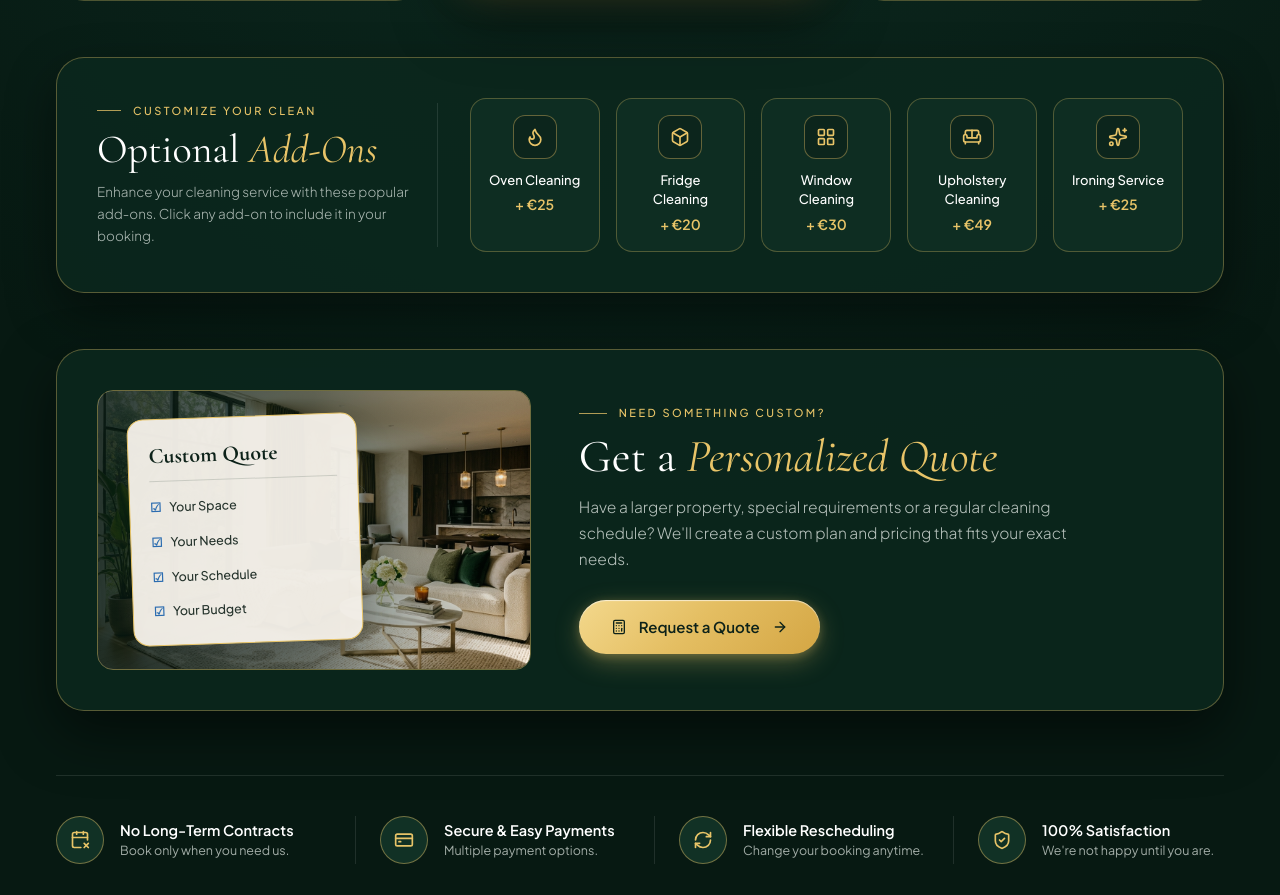
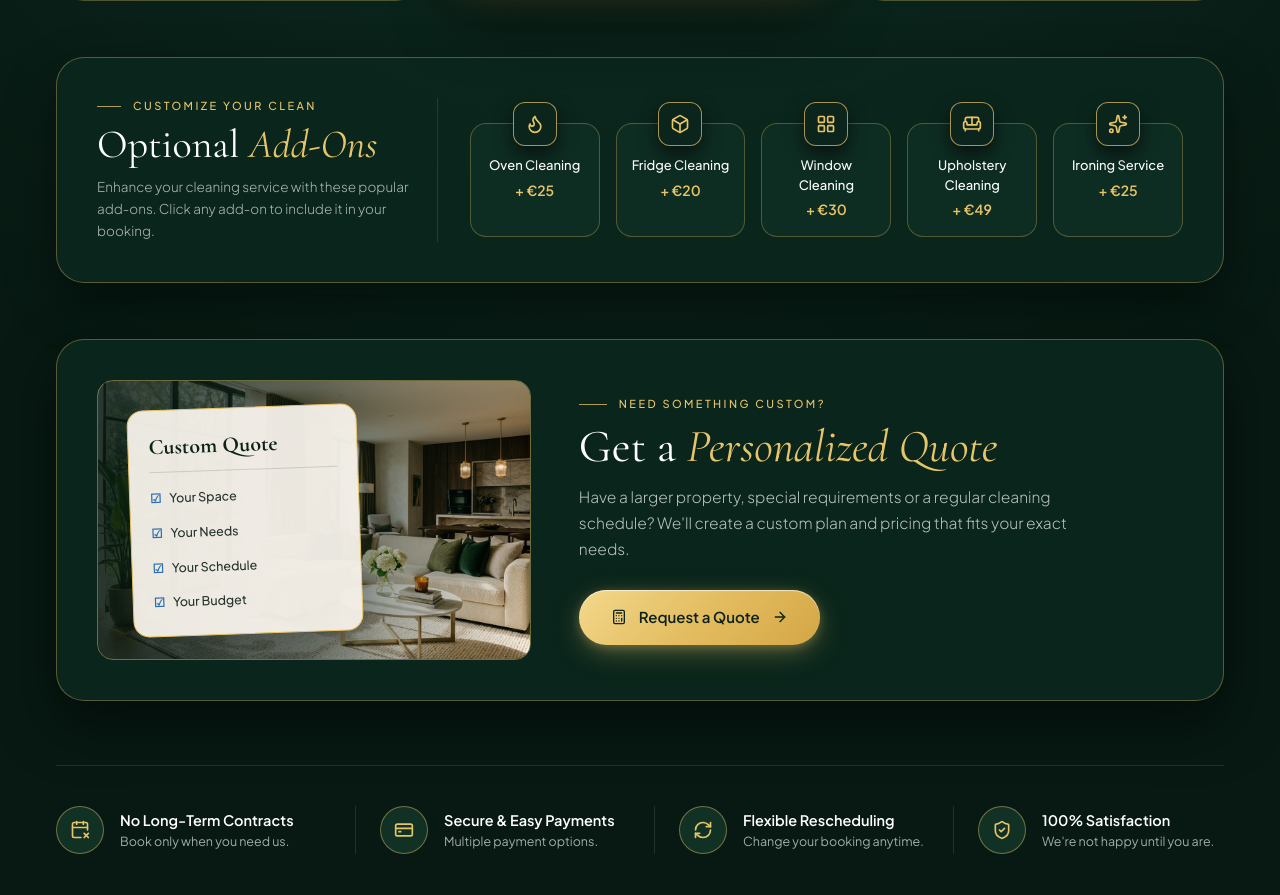
Before and after one commit to drkarn2000/cleanora-luxury-website, a website: page public/pricing.html in a window 1280 px wide. Shown: the part 1719-2614 px from the top of the page. Drawn offline with nearby package versions, Linux system fonts and the light colour scheme.

Commit message:
feat(pricing): Position Optional Add-Ons icons across top card borders (50% inside / 50% outside)

```diff
--- a/public/pricing.html
+++ b/public/pricing.html
@@ -404,41 +404,41 @@
             </p>
           </div>
 
-          <div id="addonsGrid" class="lg:col-span-8 grid grid-cols-2 sm:grid-cols-5 gap-4">
-            <button onclick="toggleAddon(this, 'Oven Cleaning (+€25)')" class="group cursor-pointer rounded-2xl bg-[#103024]/85 hover:bg-[#153e2f] border border-[#e8c468]/30 hover:border-[#e8c468] p-4 flex flex-col items-center text-center transition-all">
-              <div class="w-11 h-11 rounded-xl bg-[#0c251c] border border-[#e8c468]/40 flex items-center justify-center mb-3">
+          <div id="addonsGrid" class="lg:col-span-8 grid grid-cols-2 sm:grid-cols-5 gap-4 pt-5">
+            <button onclick="toggleAddon(this, 'Oven Cleaning (+€25)')" class="group relative cursor-pointer rounded-2xl bg-[#103024]/85 hover:bg-[#153e2f] border border-[#e8c468]/30 hover:border-[#e8c468] pt-8 pb-4 px-3 flex flex-col items-center text-center transition-all">
+              <div class="absolute top-0 left-1/2 -translate-x-1/2 -translate-y-1/2 z-20 w-11 h-11 rounded-xl bg-[#0c251c] border border-[#e8c468]/70 flex items-center justify-center shadow-[0_8px_18px_rgba(0,0,0,0.6)]">
                 <i data-lucide="flame" class="w-5 h-5 text-[#e8c468]"></i>
               </div>
               <span class="text-[13px] text-white font-medium mb-1">Oven Cleaning</span>
               <span class="text-[14px] text-[#e8c468] font-semibold">+ €25</span>
             </button>
 
-            <button onclick="toggleAddon(this, 'Fridge Cleaning (+€20)')" class="group cursor-pointer rounded-2xl bg-[#103024]/85 hover:bg-[#153e2f] border border-[#e8c468]/30 hover:border-[#e8c468] p-4 flex flex-col items-center text-center transition-all">
-              <div class="w-11 h-11 rounded-xl bg-[#0c251c] border border-[#e8c468]/40 flex items-center justify-center mb-3">
+            <button onclick="toggleAddon(this, 'Fridge Cleaning (+€20)')" class="group relative cursor-pointer rounded-2xl bg-[#103024]/85 hover:bg-[#153e2f] border border-[#e8c468]/30 hover:border-[#e8c468] pt-8 pb-4 px-3 flex flex-col items-center text-center transition-all">
+              <div class="absolute top-0 left-1/2 -translate-x-1/2 -translate-y-1/2 z-20 w-11 h-11 rounded-xl bg-[#0c251c] border border-[#e8c468]/70 flex items-center justify-center shadow-[0_8px_18px_rgba(0,0,0,0.6)]">
                 <i data-lucide="box" class="w-5 h-5 text-[#e8c468]"></i>
               </div>
               <span class="text-[13px] text-white font-medium mb-1">Fridge Cleaning</span>
               <span class="text-[14px] text-[#e8c468] font-semibold">+ €20</span>
             </button>
 
-            <button onclick="toggleAddon(this, 'Window Cleaning (+€30)')" class="group cursor-pointer rounded-2xl bg-[#103024]/85 hover:bg-[#153e2f] border border-[#e8c468]/30 hover:border-[#e8c468] p-4 flex flex-col items-center text-center transition-all">
-              <div class="w-11 h-11 rounded-xl bg-[#0c251c] border border-[#e8c468]/40 flex items-center justify-center mb-3">
+            <button onclick="toggleAddon(this, 'Window Cleaning (+€30)')" class="group relative cursor-pointer rounded-2xl bg-[#103024]/85 hover:bg-[#153e2f] border border-[#e8c468]/30 hover:border-[#e8c468] pt-8 pb-4 px-3 flex flex-col items-center text-center transition-all">
+              <div class="absolute top-0 left-1/2 -translate-x-1/2 -translate-y-1/2 z-20 w-11 h-11 rounded-xl bg-[#0c251c] border border-[#e8c468]/70 flex items-center justify-center shadow-[0_8px_18px_rgba(0,0,0,0.6)]">
                 <i data-lucide="layout-grid" class="w-5 h-5 text-[#e8c468]"></i>
               </div>
               <span class="text-[13px] text-white font-medium mb-1">Window Cleaning</span>
               <span class="text-[14px] text-[#e8c468] font-semibold">+ €30</span>
             </button>
 
-            <button onclick="toggleAddon(this, 'Upholstery Cleaning (+€49)')" class="group cursor-pointer rounded-2xl bg-[#103024]/85 hover:bg-[#153e2f] border border-[#e8c468]/30 hover:border-[#e8c468] p-4 flex flex-col items-center text-center transition-all">
-              <div class="w-11 h-11 rounded-xl bg-[#0c251c] border border-[#e8c468]/40 flex items-center justify-center mb-3">
+            <button onclick="toggleAddon(this, 'Upholstery Cleaning (+€49)')" class="group relative cursor-pointer rounded-2xl bg-[#103024]/85 hover:bg-[#153e2f] border border-[#e8c468]/30 hover:border-[#e8c468] pt-8 pb-4 px-3 flex flex-col items-center text-center transition-all">
+              <div class="absolute top-0 left-1/2 -translate-x-1/2 -translate-y-1/2 z-20 w-11 h-11 rounded-xl bg-[#0c251c] border border-[#e8c468]/70 flex items-center justify-center shadow-[0_8px_18px_rgba(0,0,0,0.6)]">
                 <i data-lucide="sofa" class="w-5 h-5 text-[#e8c468]"></i>
               </div>
               <span class="text-[13px] text-white font-medium mb-1">Upholstery Cleaning</span>
               <span class="text-[14px] text-[#e8c468] font-semibold">+ €49</span>
             </button>
 
-            <button onclick="toggleAddon(this, 'Ironing Service (+€25)')" class="group cursor-pointer rounded-2xl bg-[#103024]/85 hover:bg-[#153e2f] border border-[#e8c468]/30 hover:border-[#e8c468] p-4 flex flex-col items-center text-center transition-all col-span-2 sm:col-span-1">
-              <div class="w-11 h-11 rounded-xl bg-[#0c251c] border border-[#e8c468]/40 flex items-center justify-center mb-3">
+            <button onclick="toggleAddon(this, 'Ironing Service (+€25)')" class="group relative cursor-pointer rounded-2xl bg-[#103024]/85 hover:bg-[#153e2f] border border-[#e8c468]/30 hover:border-[#e8c468] pt-8 pb-4 px-3 flex flex-col items-center text-center transition-all col-span-2 sm:col-span-1">
+              <div class="absolute top-0 left-1/2 -translate-x-1/2 -translate-y-1/2 z-20 w-11 h-11 rounded-xl bg-[#0c251c] border border-[#e8c468]/70 flex items-center justify-center shadow-[0_8px_18px_rgba(0,0,0,0.6)]">
                 <i data-lucide="sparkles" class="w-5 h-5 text-[#e8c468]"></i>
               </div>
               <span class="text-[13px] text-white font-medium mb-1">Ironing Service</span>
```
